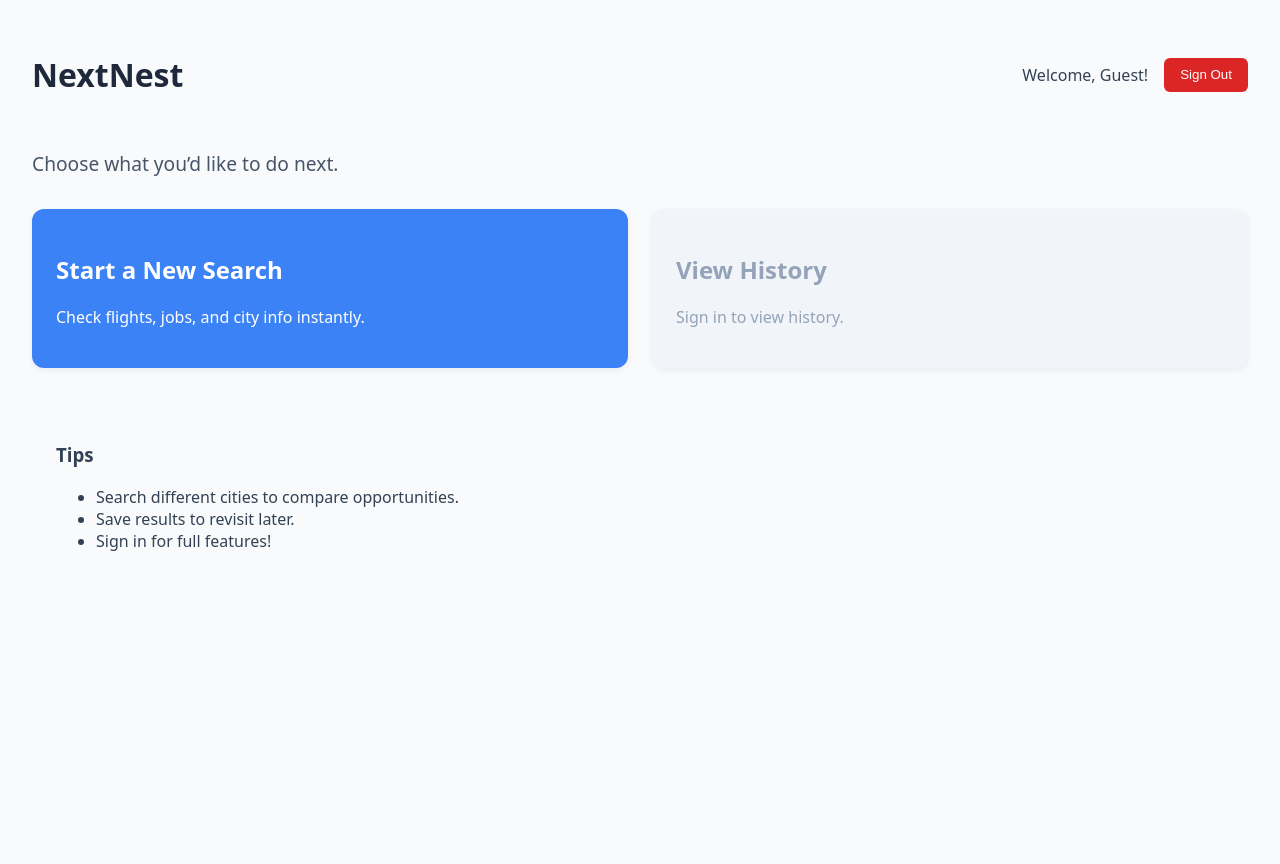
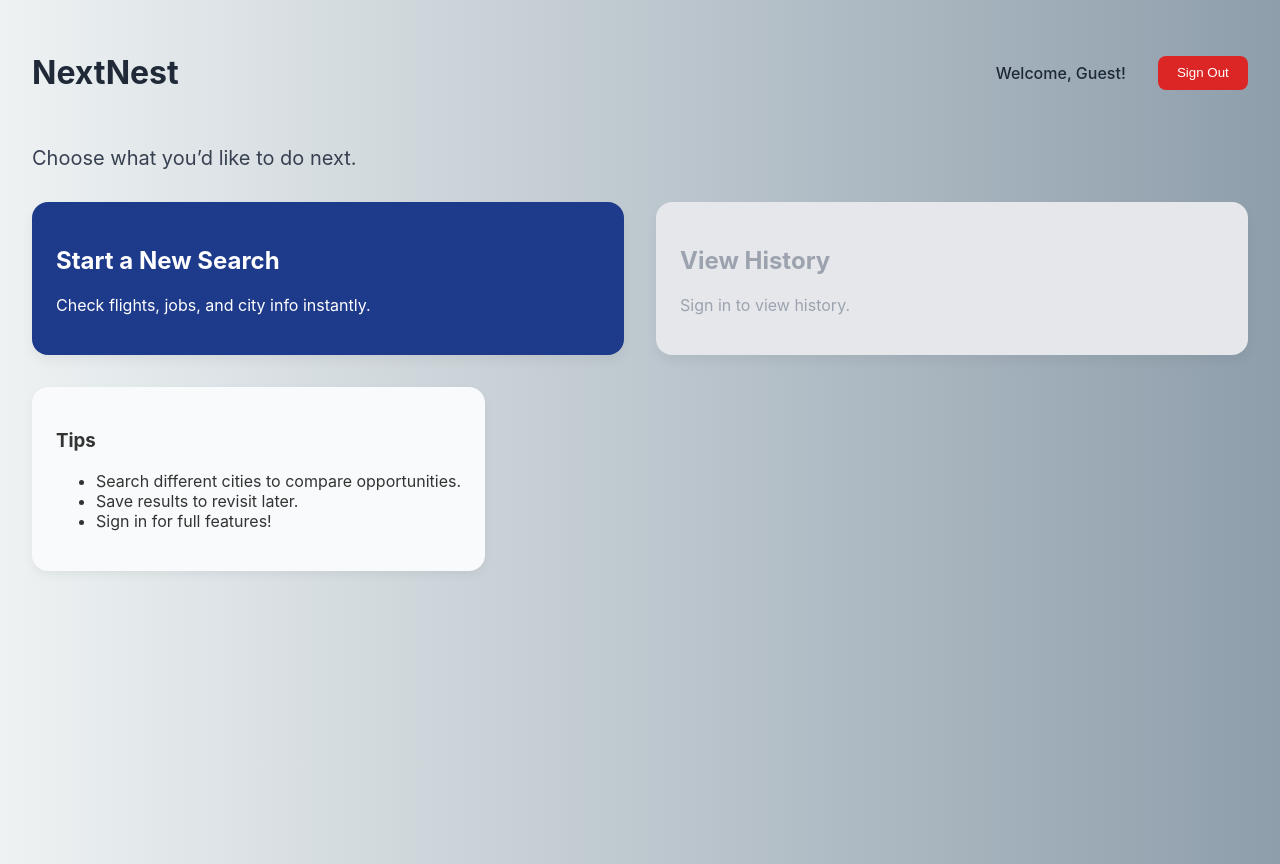
Before and after one commit to adamabdul-hakim/NextNest, a React (Vite) app in the folder frontend/: page /signin in a window 1280 px wide. Both pictures are taken after a click on the button "Continue as Guest". Built offline with nearby package versions, Linux system fonts and the light colour scheme; no server answers.

Commit message:
Refactor dashboard styles for improved aesthetics and consistency

```diff
--- a/frontend/src/styles/dashboard.css
+++ b/frontend/src/styles/dashboard.css
@@ -1,7 +1,7 @@
 .dashboard-container {
   padding: 2rem;
-  font-family: system-ui, sans-serif;
-  background-color: #f9fafb; /* light neutral background */
+  font-family: "Inter", sans-serif;
+  background: linear-gradient(to right, #eef2f3, #8e9eab);
   min-height: 100vh;
 }
 
@@ -9,70 +9,70 @@
   display: flex;
   justify-content: space-between;
   align-items: center;
-  color: #1e293b; /* dark slate */
-  margin-bottom: 1rem;
+  color: #1f2937;
+  margin-bottom: 1.5rem;
 }
 
 .dashboard-header-right {
   display: flex;
-  gap: 1rem;
   align-items: center;
+  gap: 1.5rem;
 }
 
 .welcome-text {
   font-weight: 500;
-  color: #334155; /* slate */
+  margin-right: 0.5rem;
 }
 
 .signout-btn {
-  background: #dc2626; /* red-600 */
+  background: #dc2626;
   color: white;
   border: none;
-  padding: 0.6rem 1rem;
-  border-radius: 6px;
+  padding: 0.6rem 1.2rem;
+  border-radius: 8px;
+  font-weight: 500;
   cursor: pointer;
-  transition: background 0.2s;
+  transition: background 0.3s;
 }
 
 .signout-btn:hover {
-  background: #b91c1c; /* red-700 */
+  background: #b91c1c;
 }
 
 .dashboard-tagline {
+  font-size: 1.25rem;
   margin: 2rem 0;
-  font-size: 1.2rem;
-  color: #475569; /* cool slate */
+  color: #374151;
 }
 
 .dashboard-grid {
   display: grid;
-  grid-template-columns: repeat(auto-fit, minmax(240px, 1fr));
-  gap: 1.5rem;
+  grid-template-columns: repeat(auto-fit, minmax(280px, 1fr));
+  gap: 2rem;
   margin-bottom: 2rem;
 }
 
 .dashboard-card {
   background: white;
-  border-radius: 12px;
+  border-radius: 1rem;
   padding: 1.5rem;
-  box-shadow: 0 2px 6px rgba(0, 0, 0, 0.06);
+  box-shadow: 0 6px 12px rgba(0, 0, 0, 0.05);
   cursor: pointer;
-  transition: transform 0.2s ease, box-shadow 0.2s;
+  transition: transform 0.2s ease;
 }
 
 .dashboard-card:hover {
-  transform: translateY(-3px);
-  box-shadow: 0 4px 12px rgba(0, 0, 0, 0.08);
+  transform: translateY(-4px);
 }
 
 .dashboard-card.primary {
-  background: #3b82f6; /* blue-500 */
+  background: #1e3a8a;
   color: white;
 }
 
 .dashboard-card.disabled {
-  background: #f1f5f9; /* gray-100 */
-  color: #94a3b8; /* gray-400 */
+  background: #e5e7eb;
+  color: #9ca3af;
   cursor: not-allowed;
 }
 
@@ -80,29 +80,12 @@
   display: flex;
   flex-wrap: wrap;
   gap: 2rem;
+  margin-top: 2rem;
 }
 
-.tips-panel,
-.recent-panel {
-  background: #f8fafc; /* subtle gray */
+.tips-panel {
+  background: #f9fafb;
   padding: 1.5rem;
-  border-radius: 12px;
-  flex: 1;
-  min-width: 250px;
-  color: #334155;
+  border-radius: 1rem;
+  box-shadow: 0 4px 10px rgba(0, 0, 0, 0.05);
 }
-
-.recent-tags {
-  display: flex;
-  gap: 0.5rem;
-  flex-wrap: wrap;
-  margin-top: 1rem;
-}
-
-.tag {
-  background: #dbeafe; /* blue-100 */
-  padding: 0.3rem 0.7rem;
-  border-radius: 8px;
-  font-size: 0.85rem;
-  color: #1e3a8a; /* blue-900 */
-}
```
